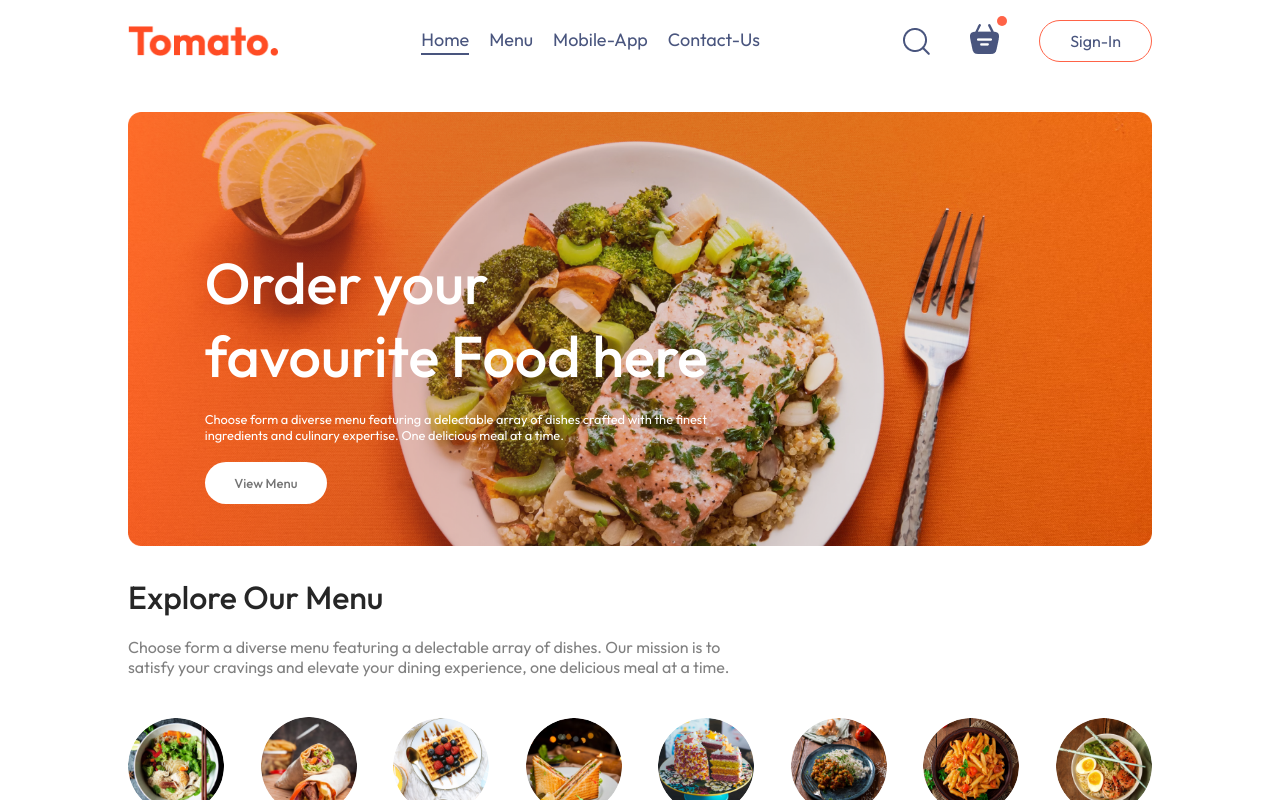
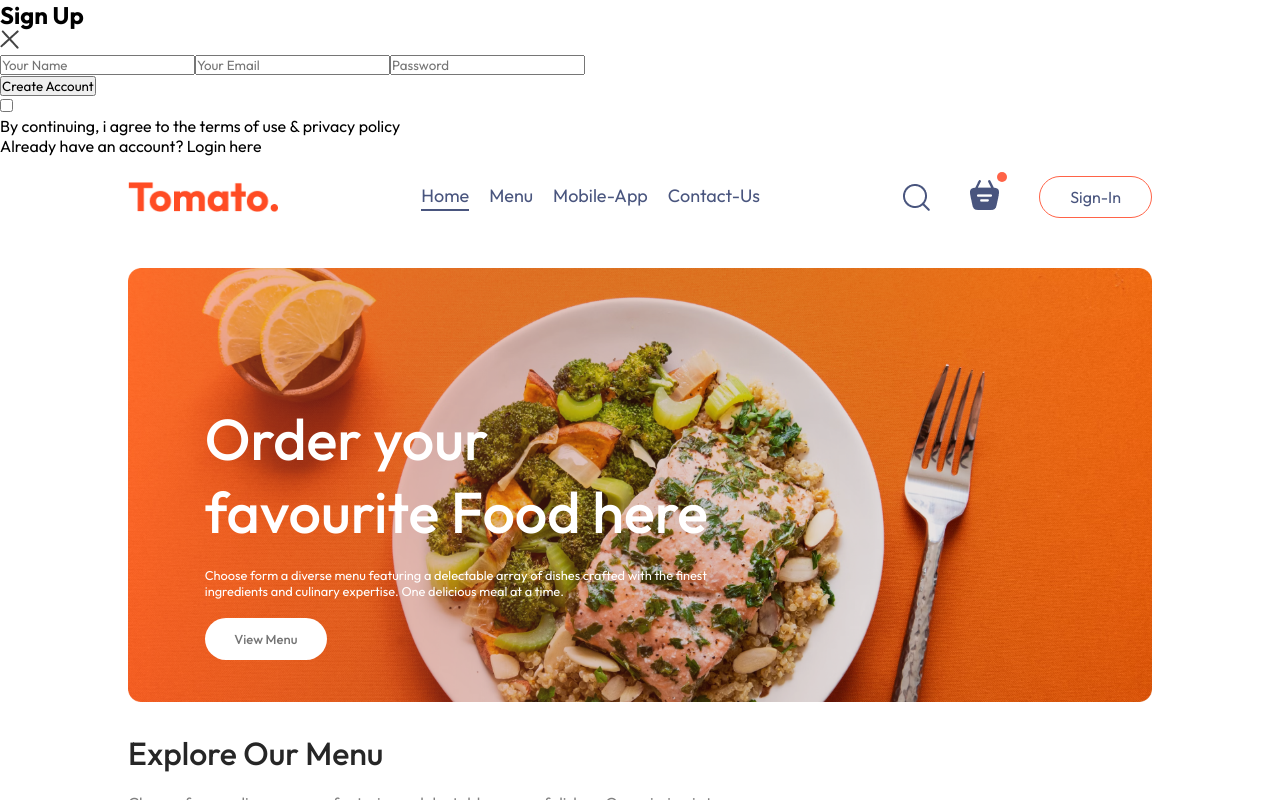
Before and after one commit to 1zhanN/food-delivery, a React (Vite) app in the folder frontend/: page / in a window 1280 px wide. Both pictures are taken after a click on the button "Sign-In". Shown: the top 800 px of the page. Built offline with nearby package versions, Linux system fonts and the light colour scheme.

Commit message:
html structure of Login / Signup popup

```diff
--- a/frontend/src/App.jsx
+++ b/frontend/src/App.jsx
@@ -1,16 +1,20 @@
-import React from "react";
+import React, { useState } from "react";
 import Navbar from "./components/Navbar/Navbar";
 import { Route, Routes } from "react-router-dom";
 import Home from "./pages/Home/Home";
 import Cart from "./pages/Cart/Cart";
 import PlaceOrder from "./pages/PlaceOrder/PlaceOrder";
 import Footer from "./components/Footer/Footer";
+import LoginPopup from "./components/LoginPopup/LoginPopup";
 const App = () => {
+  const [showLogin, setShowLogin] = useState(false);
+
   return (
     <>
+      {showLogin ? <LoginPopup setShowlogin={setShowLogin} /> : <></>}
+
       <div className="app">
-        <Navbar />
-
+        <Navbar setShowLogin={setShowLogin} />
         <Routes>
           <Route path="/" element={<Home />} />
           <Route path="/cart" element={<Cart />} />
--- /dev/null
+++ b/frontend/src/components/LoginPopup/LoginPopup.jsx
@@ -0,0 +1,48 @@
+import { React, useState } from "react";
+import "./LoginPopup.css";
+import { assets } from "../../assets/assets";
+
+const LoginPopup = ({ setShowlogin }) => {
+  const [currentState, setCurrentState] = useState("Sign Up");
+
+  return (
+    <div className="login-popup">
+      <form className="login-popup-container" action="">
+        <div className="login-popup-title">
+          <h2>{currentState}</h2>
+          <img onClick={() => setShowlogin(false)} src={assets.cross_icon} />
+        </div>
+        <div className="login-popup-input">
+          {currentState === "Login" ? (
+            <></>
+          ) : (
+            <input type="text" placeholder="Your Name" required />
+          )}
+
+          <input type="email" placeholder="Your Email" required />
+          <input type="password" placeholder="Password" required />
+        </div>
+        <button>
+          {currentState === "Sign Up" ? "Create Account" : "Login"}
+        </button>
+        <div className="login-popup-condition">
+          <input type="checkbox" required />
+          <p>By continuing, i agree to the terms of use & privacy policy</p>
+        </div>
+        {currentState === "Login" ? (
+          <p>
+            Create a new account?{" "}
+            <span onClick={() => setCurrentState("Sign Up")}>Click here</span>
+          </p>
+        ) : (
+          <p>
+            Already have an account?{" "}
+            <span onClick={() => setCurrentState("Login")}>Login here</span>
+          </p>
+        )}
+      </form>
+    </div>
+  );
+};
+
+export default LoginPopup;
--- a/frontend/src/components/Navbar/Navbar.jsx
+++ b/frontend/src/components/Navbar/Navbar.jsx
@@ -3,7 +3,7 @@
 import { assets } from "../../assets/assets";
 import { Link } from "react-router-dom";
 
-const Navbar = () => {
+const Navbar = ({ setShowLogin }) => {
   const [menu, setMenu] = useState("Home");
 
   return (
@@ -45,7 +45,7 @@
           <div className="dot"></div>
         </div>
 
-        <button>Sign-In</button>
+        <button onClick={() => setShowLogin(true)}>Sign-In</button>
       </div>
     </div>
   );
```
Also changed, not shown: frontend/src/components/LoginPopup/LoginPopup.css (added).
